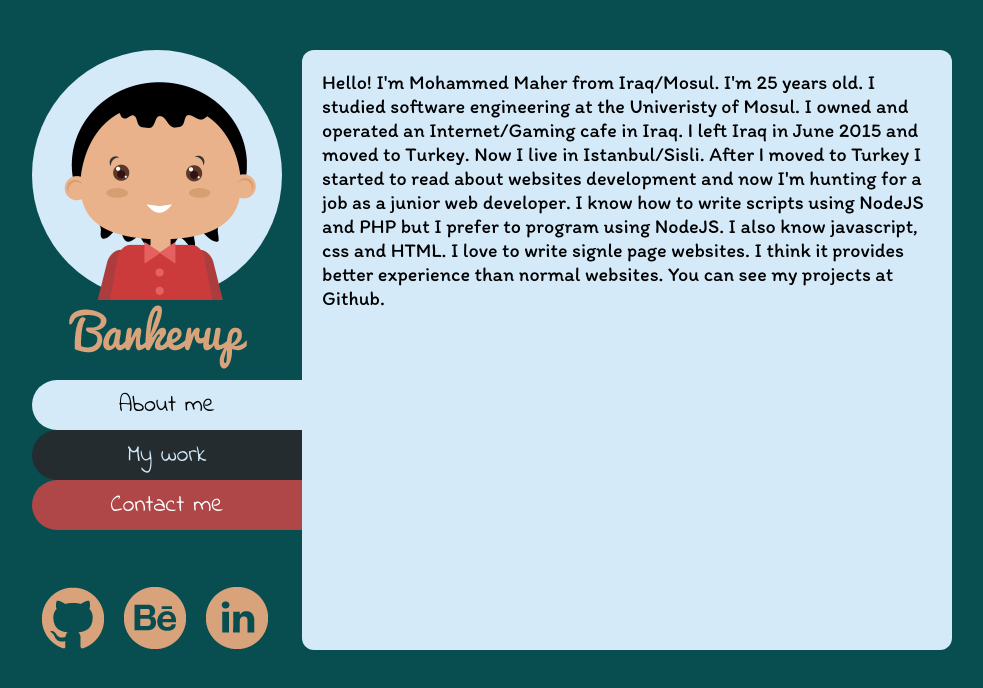
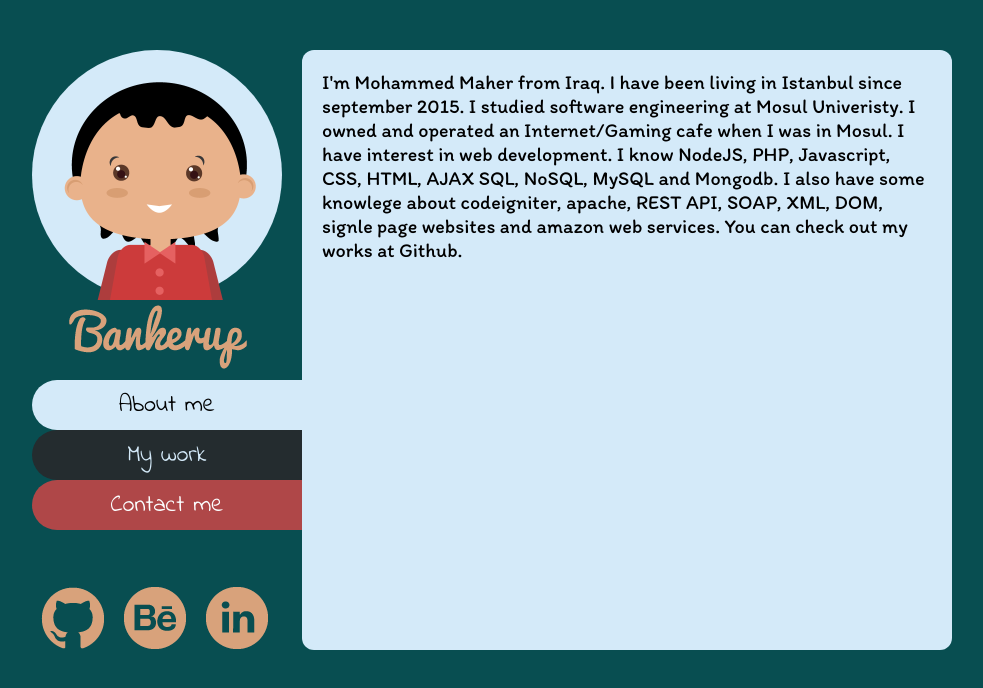
Before and after one commit to bankerup/bankerup.me, a website: page client/index.html in a window 1280 px wide. Shown: the whole page, without its empty margins (148-1131 px from the left). Drawn offline with Linux system fonts and the light colour scheme.

Commit message:
Modified about me section

```diff
--- a/client/index.html
+++ b/client/index.html
@@ -26,17 +26,13 @@
                     <h2>About me</h2>
                 </div>
                 <p>
-                    Hello! I'm Mohammed Maher from Iraq/Mosul. I'm 25 years old.
-                    I studied software engineering at the Univeristy of Mosul.
-                    I owned and operated an Internet/Gaming cafe in Iraq.
-                    I left Iraq in June 2015 and moved to Turkey. Now I live in
-                    Istanbul/Sisli. After I moved to Turkey I started to read about
-                    websites development and now I'm hunting for a job as a junior
-                    web developer. I know how to write scripts using NodeJS and PHP
-                    but I prefer to program using NodeJS. I also know javascript, css
-                    and HTML. I love to write signle page websites. I think it provides
-                    better experience than normal websites. You can see my projects
-                    at Github.
+                    I'm Mohammed Maher from Iraq. I have been living in Istanbul since september 2015.
+                    I studied software engineering at Mosul Univeristy.
+                    I owned and operated an Internet/Gaming cafe when I was in Mosul.
+                    I have interest in web development. I know NodeJS, PHP, Javascript, CSS, HTML, AJAX
+                    SQL, NoSQL, MySQL and Mongodb. I also have some knowlege about codeigniter, apache, REST API, SOAP,
+                    XML, DOM, signle page websites and amazon web services.
+                    You can check out my works at Github.
                 </p>
             </div>
             <div id="mywork-content">
```
